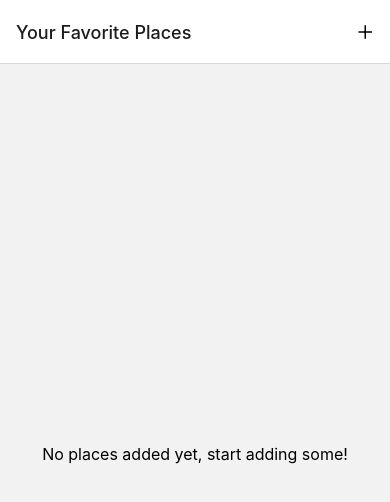
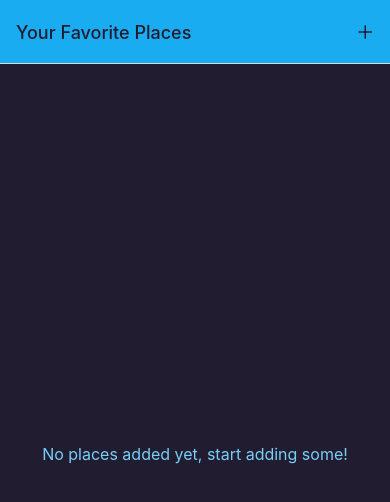
Before and after one commit to Vahidpro/FavPlaces, a React Native app: screen /AllPlaces in a window 390 px wide. Shown: the top 502 px of the page. Built offline with nearby package versions, Linux system fonts and the light colour scheme.

Commit message:
Applied theme

```diff
--- a/App.js
+++ b/App.js
@@ -6,6 +6,7 @@ import "react-native-gesture-handler";
 import AllPlaces from "./screens/AllPlaces";
 import AddPlace from "./screens/AddPlace";
 import IconButton from "./components/UI/IconButton";
+import { Colors } from "./constants/colors";
 
 export default function App() {
 	const Stack = createStackNavigator();
@@ -13,7 +14,13 @@ export default function App() {
 		<>
 			<StatusBar style="auto" />
 			<NavigationContainer>
-				<Stack.Navigator>
+				<Stack.Navigator
+					screenOptions={{
+						headerStyle: { backgroundColor: Colors.primary500 },
+						headerTintColor: Colors.gray700,
+						cardStyle: { backgroundColor: Colors.gray700 },
+					}}
+				>
 					<Stack.Screen
 						name="AllPlaces"
 						component={AllPlaces}
--- a/components/Places/PlacesList.js
+++ b/components/Places/PlacesList.js
@@ -1,5 +1,6 @@
 import { FlatList, StyleSheet, Text, View } from "react-native";
 import PlaceItem from "./PlaceItem";
+import { Colors } from "../../constants/colors";
 
 function PlacesList({ places }) {
 	if (!places || places.length === 0) {
@@ -29,5 +30,6 @@ const styles = StyleSheet.create({
 	},
 	fallbackText: {
 		fontSize: 16,
+		color: Colors.primary200,
 	},
 });
```
